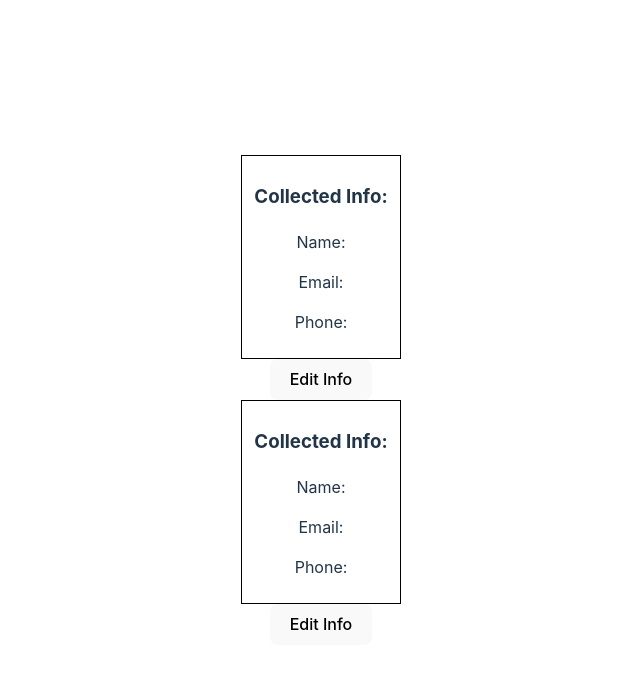
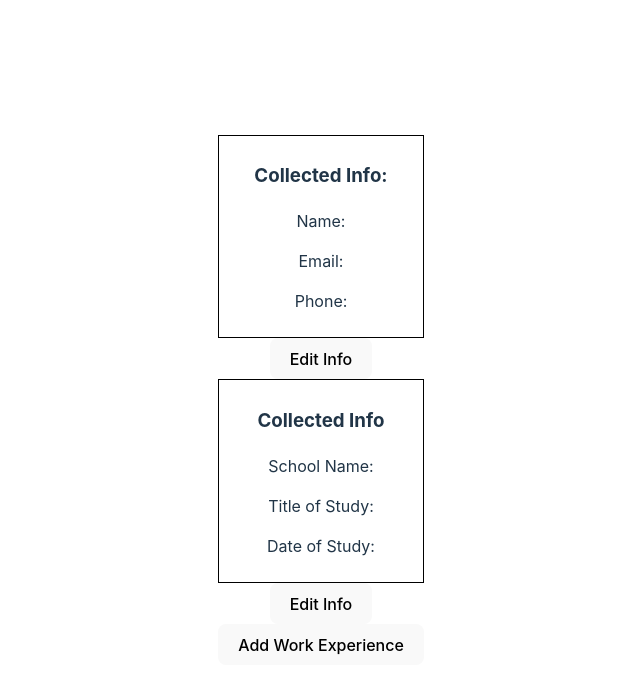
Before and after one commit to SuperHeavyBallet/TOP-React-CV, a React (Vite) app in the folder react-cv/: page / in a window 1280 px wide. Shown: the top 694 px of the page, without its empty margins (319-959 px from the left). Built offline with nearby package versions, Linux system fonts and the light colour scheme.

Commit message:
Updated Add/Remove Work Experience

```diff
--- /dev/null
+++ b/react-cv/src/AddNewCard.jsx
@@ -0,0 +1,44 @@
+import React from "react";
+import { useState } from "react";
+import CompanyInfoCard from "./CompanyInfoCard";
+
+export default function AddNewCard()
+{
+    const [ cards, setCards ] = useState([]);
+
+    const [ nextID, setNextID ] = useState(0);
+
+
+    function handleAddNewClick()
+    {
+        const newCardData = {
+            id: nextID,
+        }
+        //const newCard = <CompanyInfoCard key={cards.length} />;
+        setCards(prevCards => [...prevCards, newCardData]);
+        setNextID(nextID + 1);
+
+    }
+
+    function handleRemoveCard( id)
+    {
+        setCards(cards.filter(card => card.id !== id));
+    }
+    return (
+        <div>
+            {cards.map(card => (
+                <CompanyInfoCard
+                key={card.id}
+                removeCard={() => handleRemoveCard(card.id)}
+                />
+            ))}
+        <button
+            type="button"
+            onClick={handleAddNewClick}
+
+            >Add Work Experience</button>
+
+            </div>
+        )
+
+}
--- /dev/null
+++ b/react-cv/src/CompanyInfoCard.jsx
@@ -0,0 +1,78 @@
+import React from "react";
+import { useState } from "react";
+import Input from "./Input";
+
+export default function CompanyInfoCard({ removeCard })
+{
+    const [ companyName, setCompanyName ] = useState("");
+    const [ positionTitle, setPositionTitle ] = useState("");
+    const [ responsibilities, setResponsibilities ] = useState("");
+    const [ dateOfEmployment, setDateOfEmployment ] = useState("");
+
+    const [ displayCompanyName, setDisplayCompanyName ] = useState("");
+    const [ displayPositionTitle, setDisplayPositionTitle ] = useState("");
+    const [ displayResponsibilities, setDisplayResponsibilities ] = useState("");
+    const [ displayDateOfEmployment, setDisplayDateOfEmployment ] = useState("");
+
+    const [ isFormVisible, setIsFormVisible ] = useState(false);
+
+    function handleSubmit(event)
+    {
+        event.preventDefault();
+        setDisplayCompanyName(companyName);
+        setDisplayPositionTitle([positionTitle]);
+        setDisplayResponsibilities(responsibilities);
+        setDisplayDateOfEmployment(dateOfEmployment);
+        setIsFormVisible(false);
+    }
+
+    function handleCloseBox()
+    {
+        setIsFormVisible(false);
+    }
+
+    function handleEditClick()
+    {
+        setIsFormVisible(true);
+    }
+
+    function handleRemoveCard()
+    {
+
+    }
+
+    return (
+        <div>
+            {isFormVisible && (
+                <div id="information-form" className="box-outline pop-up-form">
+                <form onSubmit={handleSubmit}>
+                    <button
+                        type="button"
+                        onClick={handleCloseBox}>Close
+                    </button>
+                    <div>Company Name <Input onInputChange={setCompanyName}/> </div>
+                    <div>Position Title <Input onInputChange={setPositionTitle}/> </div>
+                    <div>Responsibilities <Input onInputChange={setResponsibilities}/> </div>
+                    <div>Date of Employment <Input onInputChange={setDateOfEmployment}/> </div>
+                    <button type="submit">Submit</button>
+                    </form>
+                </div>
+            )}
+
+                <div className="box-outline">
+                    <h3>Collected Info</h3>
+                    <p>Company Name: {displayCompanyName}</p>
+                    <p>Position Title: {displayPositionTitle}</p>
+                    <p>Responsibilities: {displayResponsibilities}</p>
+                    <p>Date of Employment: {displayDateOfEmployment}</p>
+                </div>
+
+                <div>
+                    <button onClick={handleEditClick} type="button">Edit Info</button>
+                    <button onClick={removeCard} type="button">Remove</button>
+                </div>
+
+        </div>
+    )
+
+}
--- a/react-cv/src/InfoCard.jsx
+++ b/react-cv/src/InfoCard.jsx
@@ -1,7 +1,7 @@
 import React from "react";
 import { useState } from "react";
 import Input from "./Input";
-import "./BoxOutline.css";
+
 
 
 
@@ -49,8 +49,7 @@ export default function InfoCard()
         <div >
         { isFormVisible && (
         <div id="information-form" className="box-outline pop-up-form">
-            <form onSubmit={handleSubmit}
-            >
+            <form onSubmit={handleSubmit}>
             <button
                 type="button"
                 onClick={handleCloseBox}>Close</button>
--- a/react-cv/src/Input.jsx
+++ b/react-cv/src/Input.jsx
@@ -1,6 +1,6 @@
 import React from "react";
 import { useState } from "react"
-import './Form.css'
+
 
 export default function Input( { onInputChange })
 {
--- /dev/null
+++ b/react-cv/src/SchoolInfoCard.jsx
@@ -0,0 +1,76 @@
+import React from "react";
+import { useState } from "react";
+import Input from "./Input";
+
+
+export default function SchoolInfoCard()
+{
+    const [ schoolName, setSchoolName ] = useState("");
+    const [ titleOfStudy, setTitleOfStudy ] = useState("");
+    const [ dateOfStudy, setDateOfStudy ] = useState("");
+
+    const [ displaySchoolName, setDisplaySchoolName ] = useState("");
+    const [ displayTitleOfStudy, setDisplayTitleOfStudy ] = useState("");
+    const [ displayDateOfStudy, setDisplayDateOfStudy ] = useState("");
+
+    const [ isFormVisible, setIsFormVisible ] = useState(false);
+
+    function handleSubmit(event)
+    {
+
+
+        event.preventDefault();
+        setDisplaySchoolName(schoolName);
+        setDisplayTitleOfStudy(titleOfStudy);
+        setDisplayDateOfStudy(dateOfStudy);
+        setIsFormVisible(false);
+
+
+    }
+
+    function handleCloseBox()
+    {
+
+        setIsFormVisible(false);
+    }
+
+    function handleEditClick()
+    {
+
+        setIsFormVisible(true);
+
+    }
+
+
+    return (
+        <div>
+            {isFormVisible && (
+                <div id="information-form" className="box-outline pop-up-form">
+                    <form onSubmit={handleSubmit}>
+                        <button
+                            type="button"
+                            onClick={handleCloseBox}>Close
+                        </button>
+                    <div>School Name< Input onInputChange={setSchoolName}/> </div>
+                    <div>Title of Study< Input onInputChange={setTitleOfStudy}/> </div>
+                    <div>Date of Study< Input onInputChange={setDateOfStudy}/> </div>
+                    <button type="submit">Submit</button>
+                    </form>
+                </div>
+            )}
+
+            <div className="box-outline">
+                <h3>Collected Info</h3>
+                <p>School Name: {displaySchoolName}</p>
+                <p>Title of Study: {displayTitleOfStudy}</p>
+                <p>Date of Study: {displayDateOfStudy}</p>
+            </div>
+
+            <div>
+                <button onClick={handleEditClick}>Edit Info</button>
+            </div>
+        </div>
+    )
+
+
+}
--- a/react-cv/src/main.jsx
+++ b/react-cv/src/main.jsx
@@ -5,11 +5,20 @@ import './index.css'
 import PersonalData from './PersonalData.jsx'
 import UserInfo from './UserInfo.jsx'
 import InfoCard from './InfoCard.jsx'
+import SchoolInfoCard from './SchoolInfoCard.jsx'
+import CompanyInfoCard from './CompanyInfoCard.jsx'
+import "./BoxOutline.css";
+import './Form.css'
+import AddNewCard from './AddNewCard.jsx'
+
 
 ReactDOM.createRoot(document.getElementById('root')).render(
   <React.StrictMode>
     <InfoCard/>
-    <InfoCard/>
+
+    <SchoolInfoCard/>
+    <AddNewCard/>
+
 
   </React.StrictMode>,
 )
```
